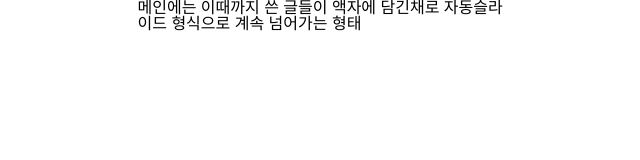
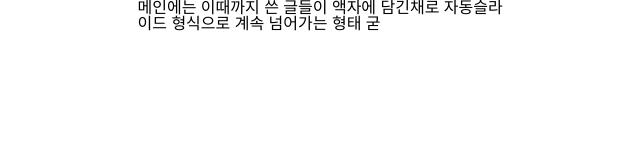
Before and after one commit to kkkimjiyong/SEOKBONG, a React (Vite) app: page / in a window 1280 px wide. Shown: the top 160 px of the page, without its empty margins (315-955 px from the left). Built offline with nearby package versions, Linux system fonts and the light colour scheme; no server answers.

Commit message:
feat: 버셀에 환경변수 적용땜에 커밋

```diff
--- a/src/pages/Main.tsx
+++ b/src/pages/Main.tsx
@@ -12,7 +12,7 @@ export const Main = () => {
       {/* <StyledMainImg src={MainBird} alt="메인로고" /> */}
       <div>
         메인에는 이때까지 쓴 글들이 액자에 담긴채로 자동슬라이드 형식으로 계속
-        넘어가는 형태
+        넘어가는 형태 굳
       </div>
       <StyledButton onClick={() => navigate("/write")}>글쓰러가기</StyledButton>
     </Layout>
```
